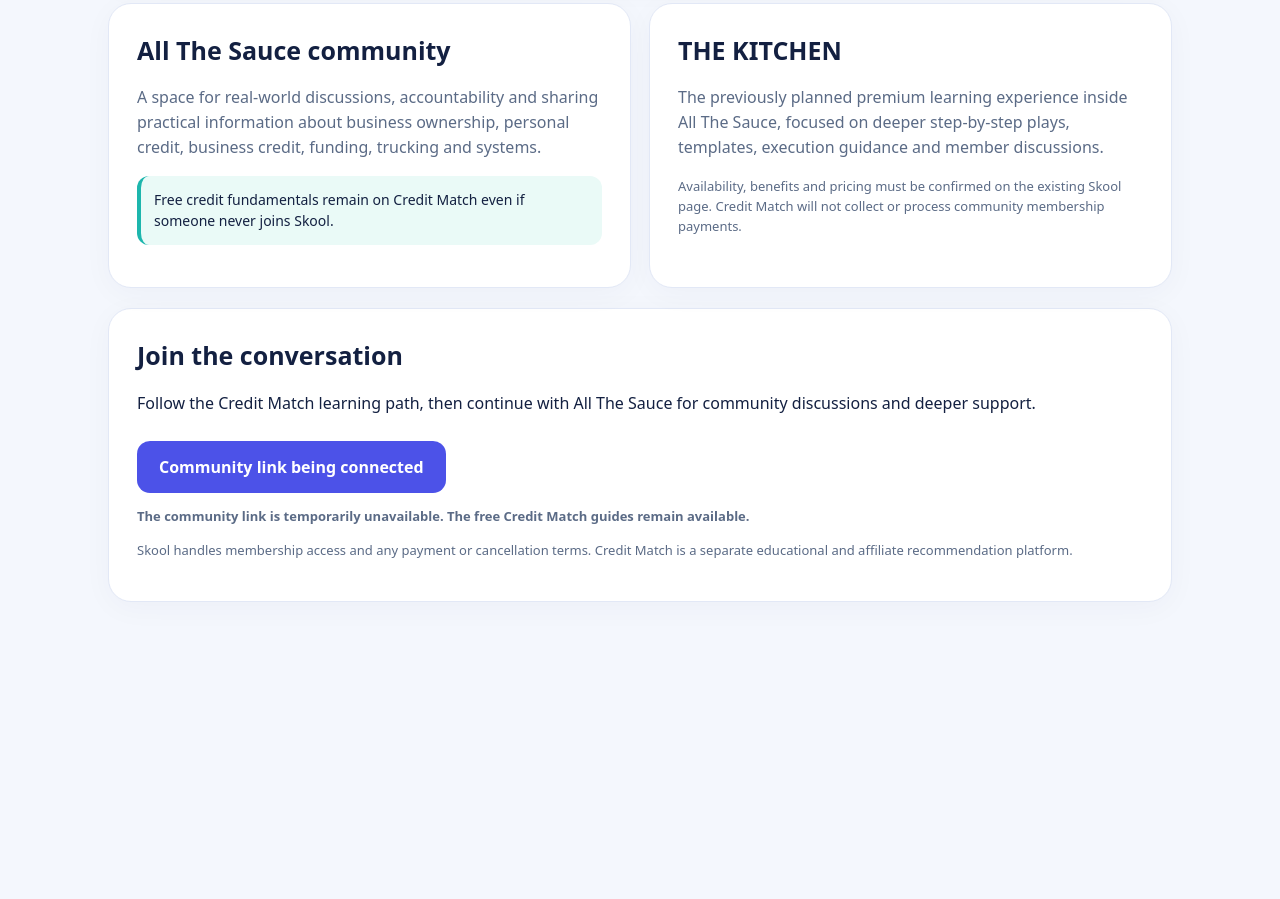
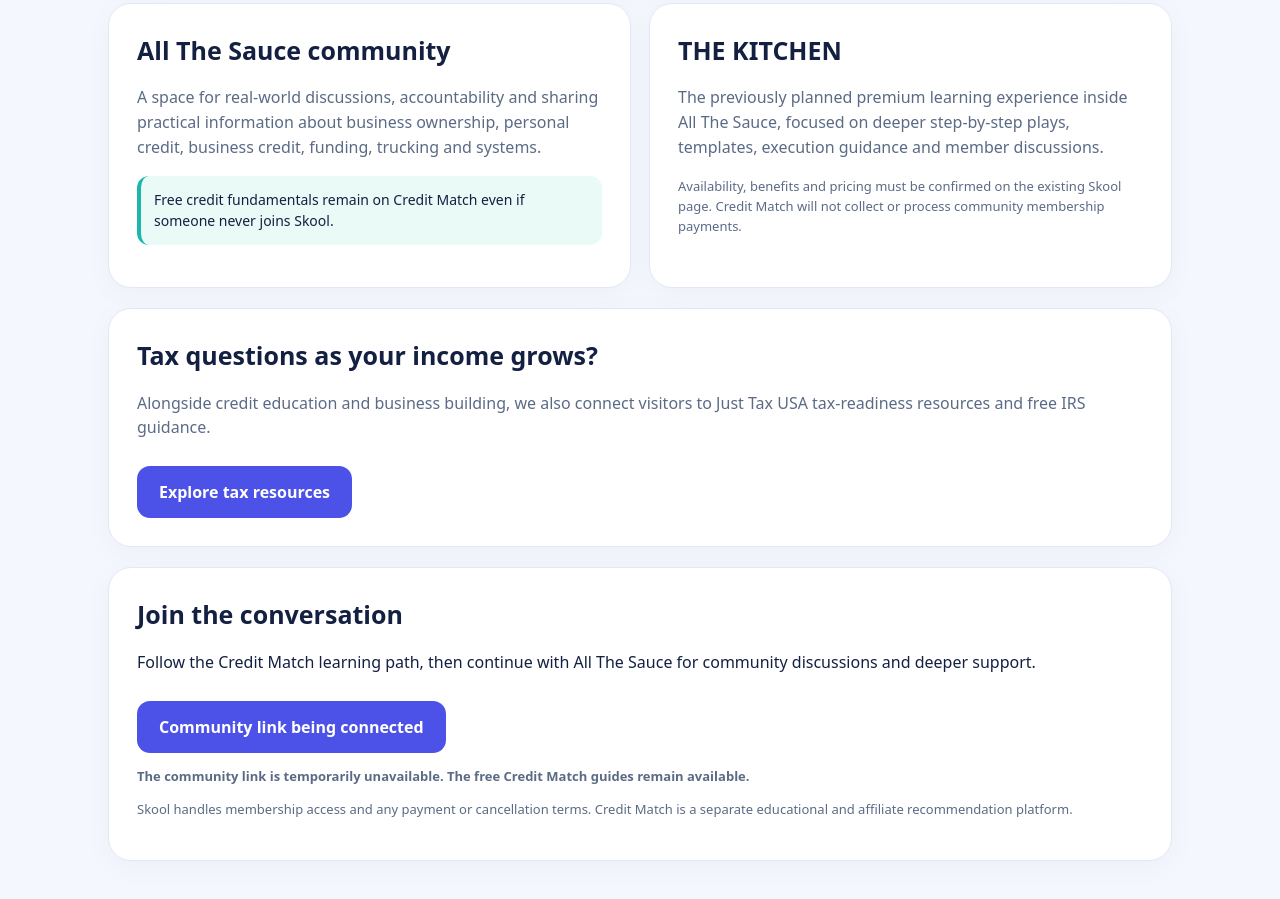
Before and after one commit to creditkstp-hue/credit-match, a website: page community.html in a window 1280 px wide. Shown: the part 828-1727 px from the top of the page. Before the commit the page ends 1500 px from the top, so only its background shows below. Drawn offline with Linux system fonts and the light colour scheme; no server answers.

Commit message:
Add contextual Just Tax USA recommendations to community.html

```diff
--- a/community.html
+++ b/community.html
@@ -11,7 +11,7 @@
 <div class="surface"><h2>All The Sauce community</h2><p class="muted">A space for real-world discussions, accountability and sharing practical information about business ownership, personal credit, business credit, funding, trucking and systems.</p><p class="note">Free credit fundamentals remain on Credit Match even if someone never joins Skool.</p></div>
 <div class="surface"><h2>THE KITCHEN</h2><p class="muted">The previously planned premium learning experience inside All The Sauce, focused on deeper step-by-step plays, templates, execution guidance and member discussions.</p><p class="small">Availability, benefits and pricing must be confirmed on the existing Skool page. Credit Match will not collect or process community membership payments.</p></div>
 </section>
-<section class="surface" id="join"><h2>Join the conversation</h2><p>Follow the Credit Match learning path, then continue with All The Sauce for community discussions and deeper support.</p><a id="joinLink" class="btn" href="#join" aria-disabled="true">Community link being connected</a><p id="joinStatus" class="small" role="status">The existing All The Sauce Skool address has not been verified or connected yet.</p><p class="small">Skool handles membership access and any payment or cancellation terms. Credit Match is a separate educational and affiliate recommendation platform.</p></section>
+<section class="surface"><h2>Tax questions as your income grows?</h2><p class="muted">Alongside credit education and business building, we also connect visitors to Just Tax USA tax-readiness resources and free IRS guidance.</p><a class="btn" href="/tax.html">Explore tax resources</a></section><section class="surface" id="join"><h2>Join the conversation</h2><p>Follow the Credit Match learning path, then continue with All The Sauce for community discussions and deeper support.</p><a id="joinLink" class="btn" href="#join" aria-disabled="true">Community link being connected</a><p id="joinStatus" class="small" role="status">The existing All The Sauce Skool address has not been verified or connected yet.</p><p class="small">Skool handles membership access and any payment or cancellation terms. Credit Match is a separate educational and affiliate recommendation platform.</p></section>
 </main><script>
 (async()=>{const a=document.getElementById("joinLink"),status=document.getElementById("joinStatus");try{const r=await fetch("/.netlify/functions/community",{cache:"no-store"});if(!r.ok)throw Error("Community status unavailable");const j=await r.json();if(j.connected&&typeof j.url==="string"){const u=new URL(j.url);if(u.protocol==="https:"&&["skool.com","www.skool.com"].includes(u.hostname)){a.href=u.href;a.textContent="Visit All The Sauce on Skool ↗";a.removeAttribute("aria-disabled");a.target="_blank";a.rel="noopener noreferrer";status.textContent="You will be taken to the existing All The Sauce Skool community.";return}}status.textContent="Community connection is not configured yet. The credit guides remain available for free.";}catch{status.textContent="The community link is temporarily unavailable. The free Credit Match guides remain available."}})();
 document.getElementById("joinLink").addEventListener("click",e=>{if(e.currentTarget.getAttribute("aria-disabled")==="true")e.preventDefault()});
```
